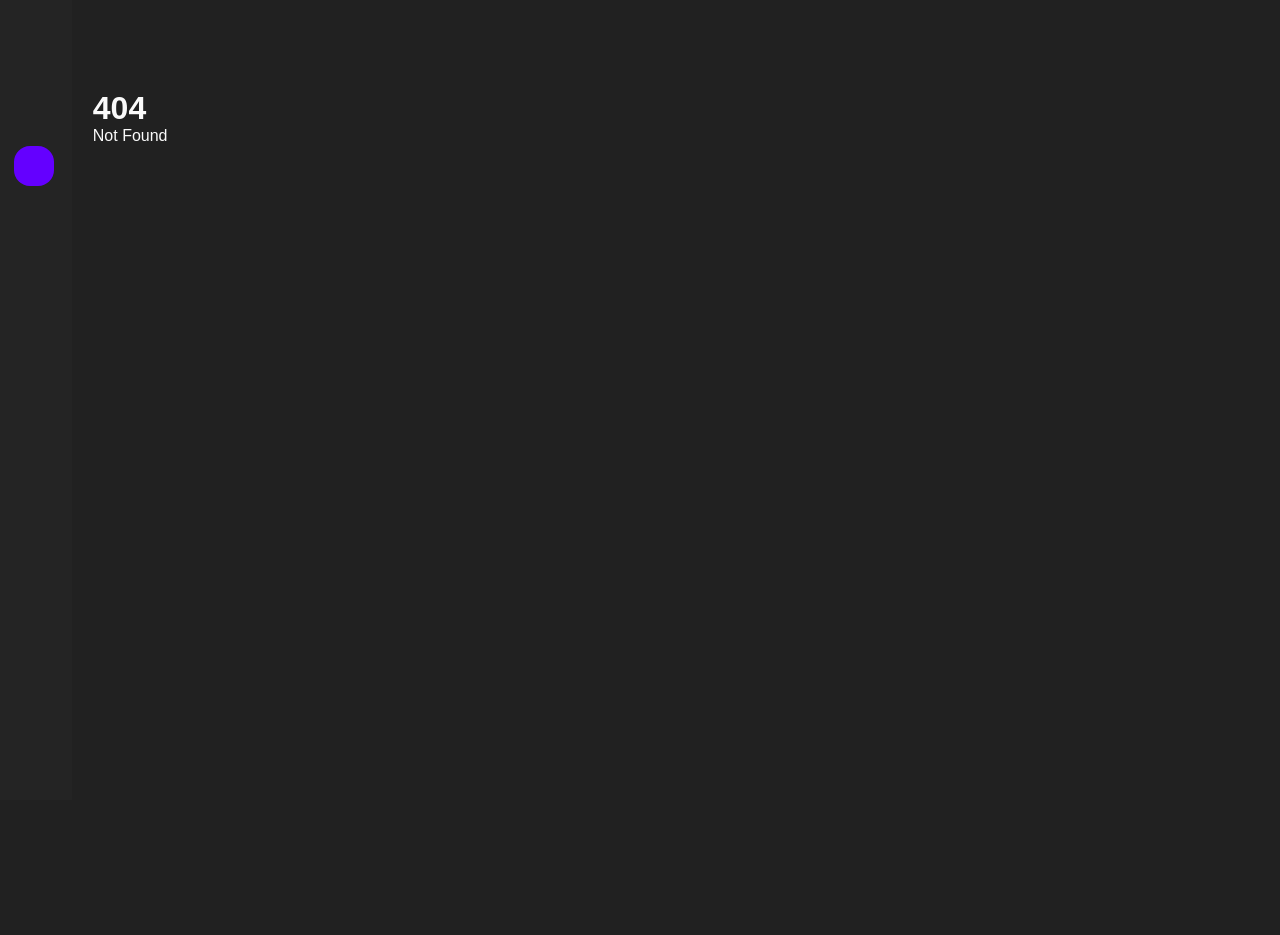
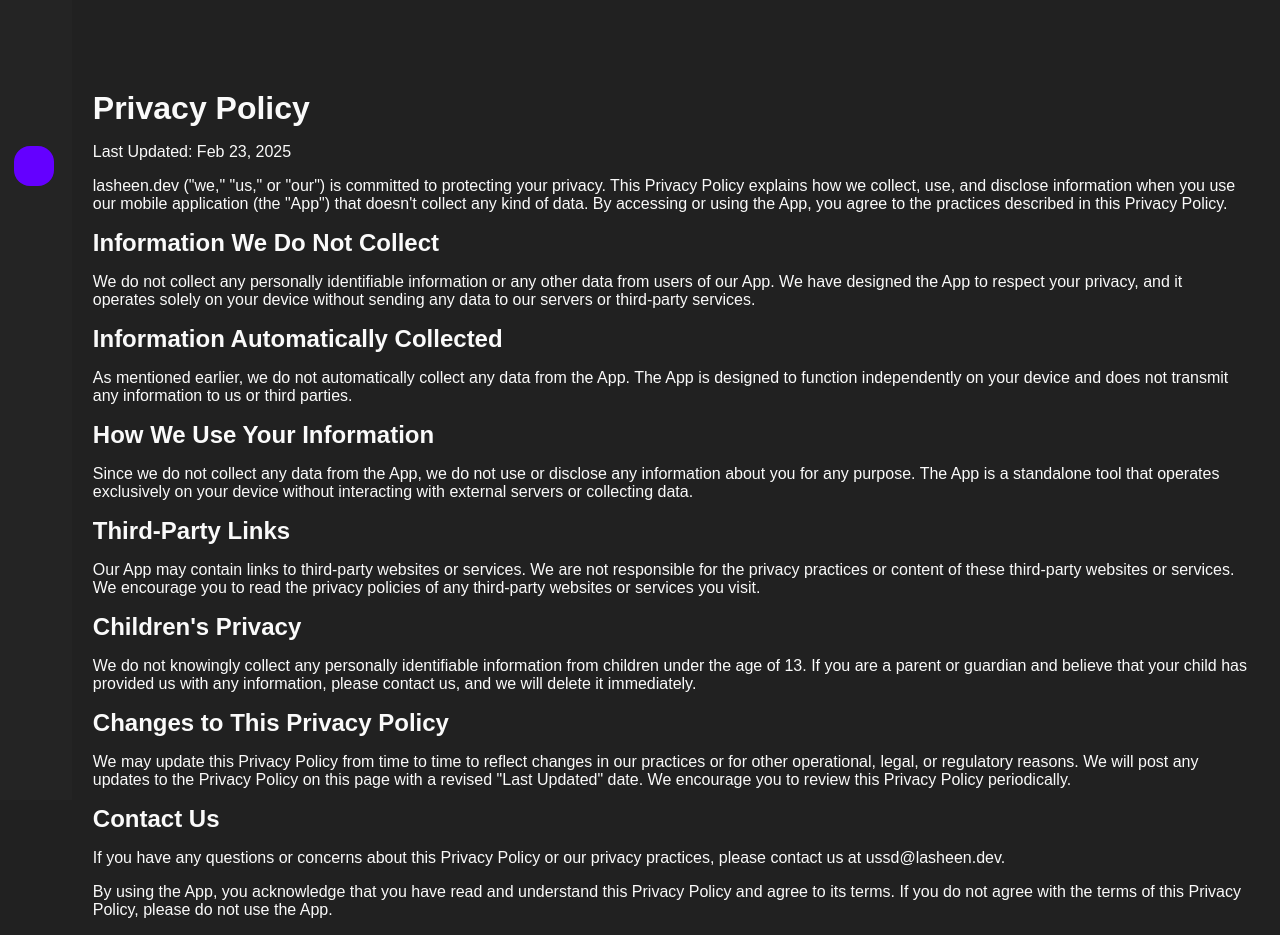
Before and after one commit to lasheendev/lasheen.dev, a SvelteKit app: page /projects/ussd in a window 1280 px wide. Before the commit this address had no page. Shown: the top 935 px of the page. Before the commit the page ends 800 px from the top, so only its background shows below. Built offline with nearby package versions, Linux system fonts and the light colour scheme; some icons are missing.

Commit message:
Add ussd apps privacy policy

```diff
--- /dev/null
+++ b/src/routes/projects/ussd/+page.svelte
@@ -0,0 +1,90 @@
+<h1>Privacy Policy</h1>
+<p>Last Updated: Feb 23, 2025</p>
+
+<p>
+  lasheen.dev ("we," "us," or "our") is committed to protecting your privacy.
+  This Privacy Policy explains how we collect, use, and disclose information
+  when you use our mobile application (the "App") that doesn't collect any kind
+  of data. By accessing or using the App, you agree to the practices described
+  in this Privacy Policy.
+</p>
+
+<h2>Information We Do Not Collect</h2>
+<p>
+  We do not collect any personally identifiable information or any other data
+  from users of our App. We have designed the App to respect your privacy, and
+  it operates solely on your device without sending any data to our servers or
+  third-party services.
+</p>
+
+<h2>Information Automatically Collected</h2>
+<p>
+  As mentioned earlier, we do not automatically collect any data from the App.
+  The App is designed to function independently on your device and does not
+  transmit any information to us or third parties.
+</p>
+
+<h2>How We Use Your Information</h2>
+<p>
+  Since we do not collect any data from the App, we do not use or disclose any
+  information about you for any purpose. The App is a standalone tool that
+  operates exclusively on your device without interacting with external servers
+  or collecting data.
+</p>
+
+<h2>Third-Party Links</h2>
+<p>
+  Our App may contain links to third-party websites or services. We are not
+  responsible for the privacy practices or content of these third-party websites
+  or services. We encourage you to read the privacy policies of any third-party
+  websites or services you visit.
+</p>
+
+<h2>Children's Privacy</h2>
+<p>
+  We do not knowingly collect any personally identifiable information from
+  children under the age of 13. If you are a parent or guardian and believe that
+  your child has provided us with any information, please contact us, and we
+  will delete it immediately.
+</p>
+
+<h2>Changes to This Privacy Policy</h2>
+<p>
+  We may update this Privacy Policy from time to time to reflect changes in our
+  practices or for other operational, legal, or regulatory reasons. We will post
+  any updates to the Privacy Policy on this page with a revised "Last Updated"
+  date. We encourage you to review this Privacy Policy periodically.
+</p>
+
+<h2>Contact Us</h2>
+<p>
+  If you have any questions or concerns about this Privacy Policy or our privacy
+  practices, please contact us at ussd@lasheen.dev.
+</p>
+
+<p>
+  By using the App, you acknowledge that you have read and understand this
+  Privacy Policy and agree to its terms. If you do not agree with the terms of
+  this Privacy Policy, please do not use the App.
+</p>
+
+<p>
+  Thank you for choosing our App. Your privacy is important to us, and we are
+  committed to providing you with a safe and enjoyable experience.
+</p>
+
+<style>
+  h1 {
+    font-size: 2rem;
+    margin-bottom: 1rem;
+  }
+
+  h2 {
+    font-size: 1.5rem;
+    margin-bottom: 1rem;
+  }
+
+  p {
+    margin-bottom: 1rem;
+  }
+</style>
```
